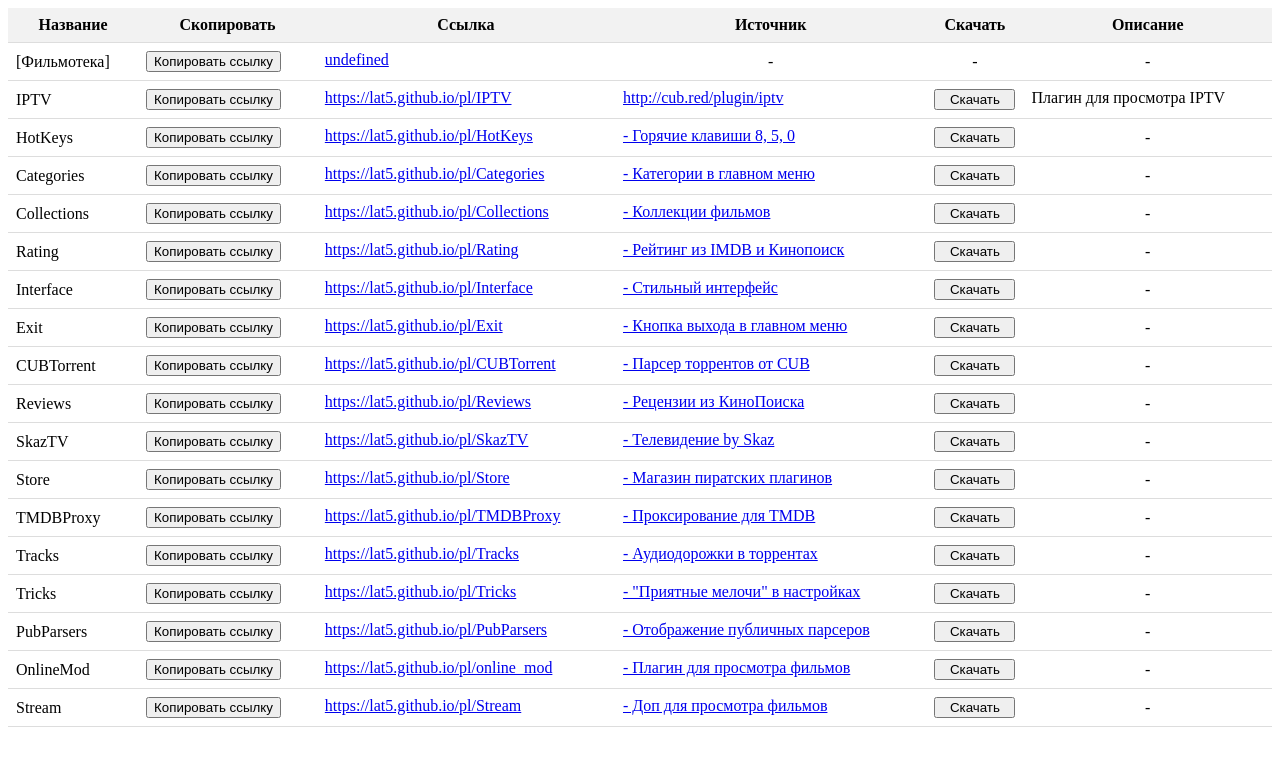
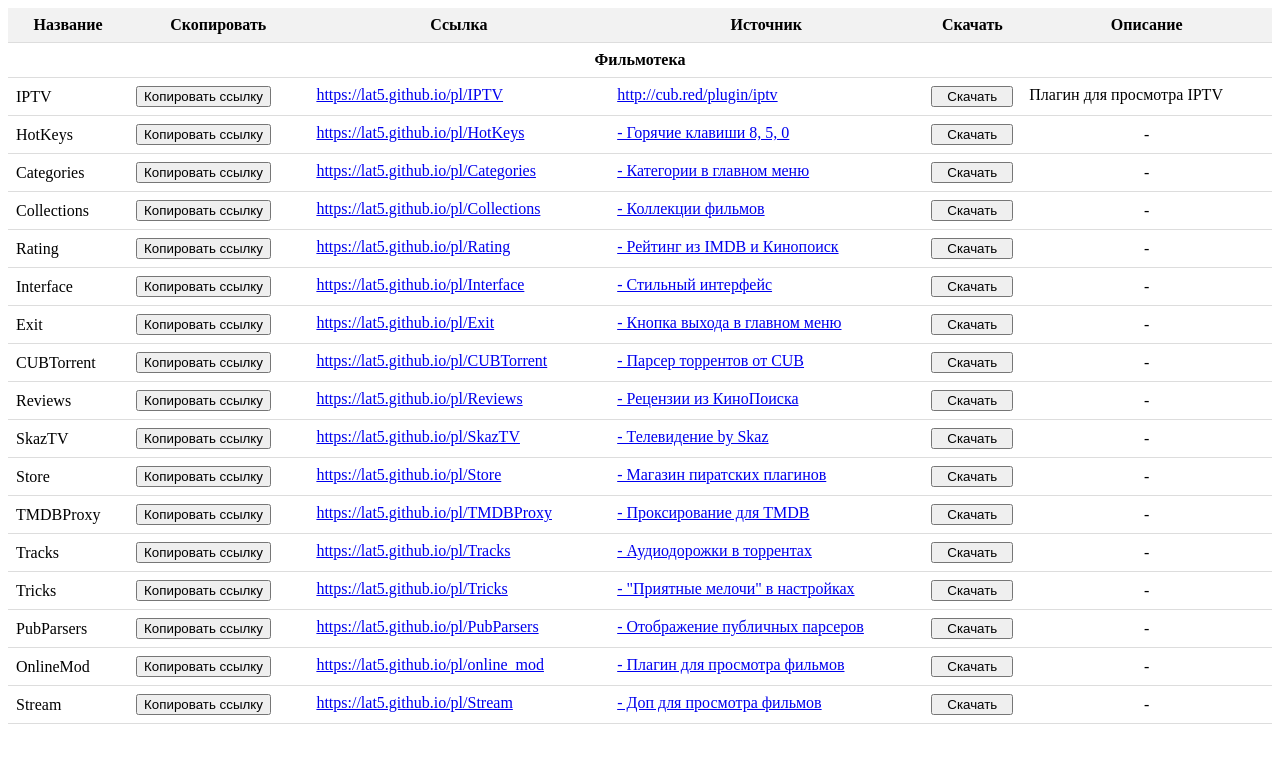
Before and after one commit to lat5/pl, a plain HTML site: page index.html in a window 1280 px wide. Drawn offline with Linux system fonts and the light colour scheme.

Commit message:
Update index.html

```diff
--- a/index.html
+++ b/index.html
@@ -22,11 +22,23 @@
         }
 
         function parsePlugins(data) {
-            var plugins = data.split('\n');
+    var lines = data.split('\n');
     var table = document.getElementById('pluginsTable');
-            plugins.forEach(function(plugin) {
-                if (plugin.trim() !== '') {
-                    var pluginParts = plugin.split(' - ');
+    var currentCategory = null;
+    lines.forEach(function(line) {
+        if (line.trim() !== '') {
+            if (line.startsWith('[') && line.endsWith(']')) {
+                // Это новая категория
+                currentCategory = line.slice(1, -1);
+                var row = table.insertRow();
+                var cell = row.insertCell(0);
+                cell.colSpan = 6; // Объединяем все столбцы в один для заголовка категории
+                cell.innerText = currentCategory;
+                cell.style.textAlign = 'center'; // Выравниваем текст по центру
+                cell.style.fontWeight = 'bold'; // Делаем текст жирным
+            } else {
+                // Это плагин
+                var pluginParts = line.split(' - ');
                 var name = pluginParts[0];
                 var url = pluginParts[1];
                 var source = pluginParts[2] ? pluginParts[2] : '-';
@@ -53,6 +65,7 @@
                         cell.style.verticalAlign = 'middle';
                     }
                 });
+            }
         }
     });
 }
```
Lines whose indentation alone changed are shown as unchanged.
